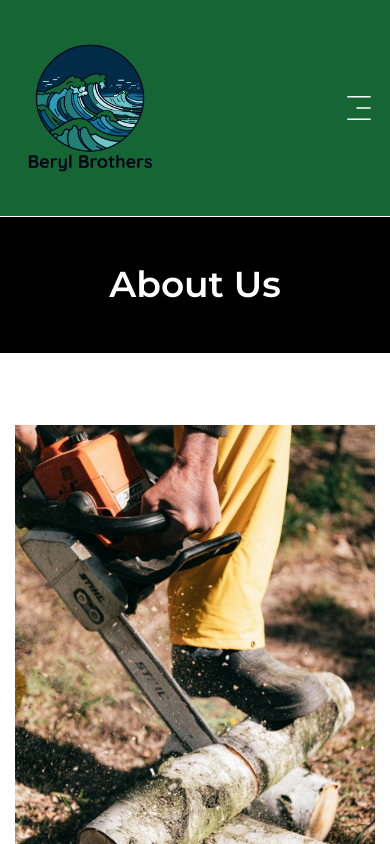
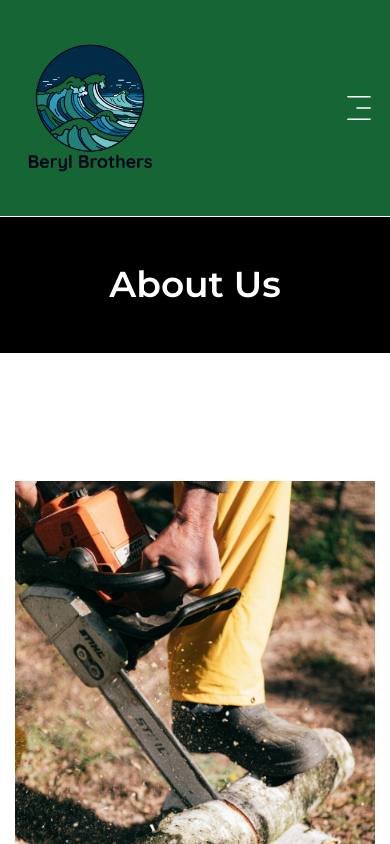
Before and after one commit to BerylBrothers/Paint-Website, a Next.js app: page /about in a window 390 px wide. Shown: the top 844 px of the page. Built offline with nearby package versions, Linux system fonts and the light colour scheme.

Commit message:
fixed gallery link for mobile navigation and padding for about page

```diff
--- a/app/about/page.jsx
+++ b/app/about/page.jsx
@@ -26,8 +26,8 @@ const page = () => {
       <div>
         <PageTitle title="About Us" />
       </div>
-      <div className="container mx-auto pt-6 pb-12">
-        <div className="flex xl:flex-row flex-col justify-between items-center gap-4">
+      <div className="container mx-auto py-16">
+        <div className="flex xl:flex-row flex-col justify-between items-center gap-4 py-4">
           {/* Text Section */}
           <div className="flex flex-col xl:order-1 order-2 justify-center items-center text-left p-6">
             <div className="text-center xl:text-left">
--- a/components/MobileNav.jsx
+++ b/components/MobileNav.jsx
@@ -27,8 +27,8 @@ const links = [
     path: "/services",
   },
   {
-    name: "projects",
-    path: "/work",
+    name: "gallery",
+    path: "/gallery",
   },
   {
     name: "contact",
```
